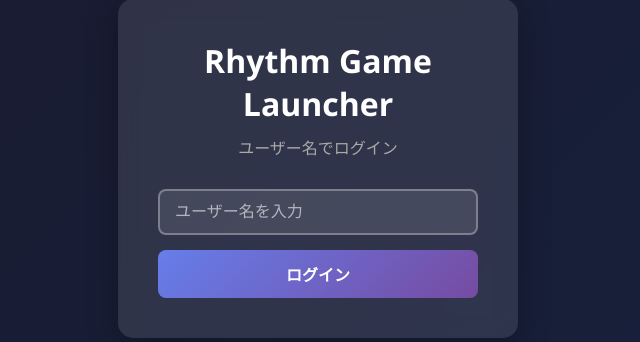
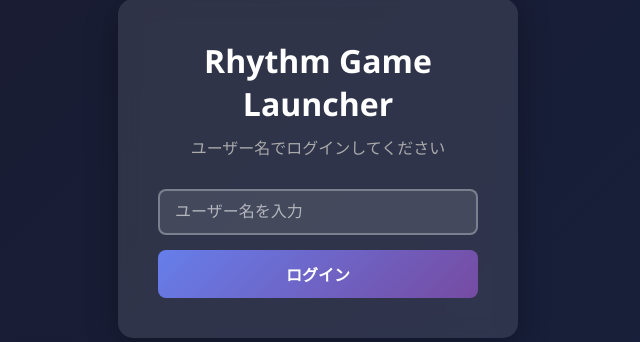
Before and after one commit to peko0707/Built_to_Scale2, a Flask app: page / in a window 1280 px wide. Shown: the part 232-574 px from the top of the page, without its empty margins (322-962 px from the left). Run offline with Flask 3, Linux system fonts and the light colour scheme.

Commit message:
Update login prompt

```diff
--- a/templates/login.html
+++ b/templates/login.html
@@ -9,7 +9,7 @@
 <body class="login-body">
     <div class="login-container">
         <h1>Rhythm Game Launcher</h1>
-        <p class="subtitle">ユーザー名でログイン</p>
+        <p class="subtitle">ユーザー名でログインしてください</p>
 
         <form id="loginForm">
             <input
```
